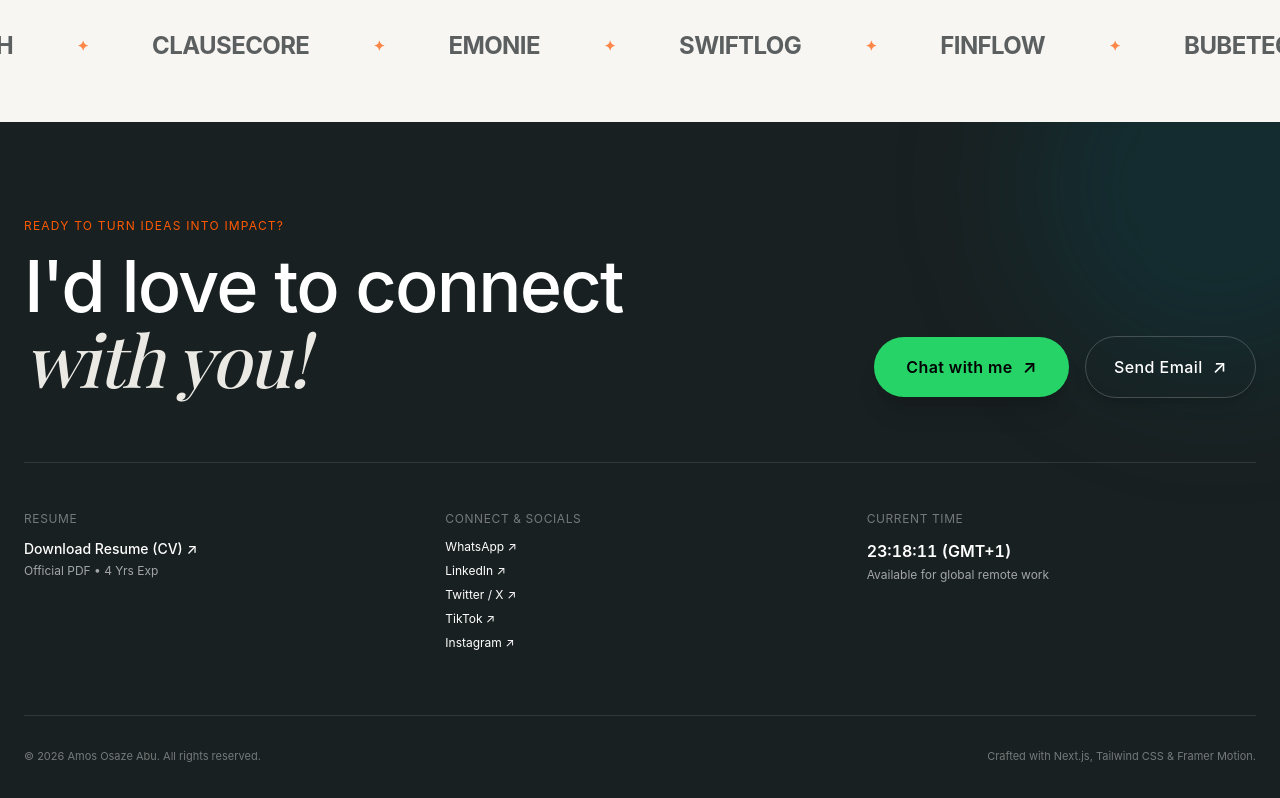
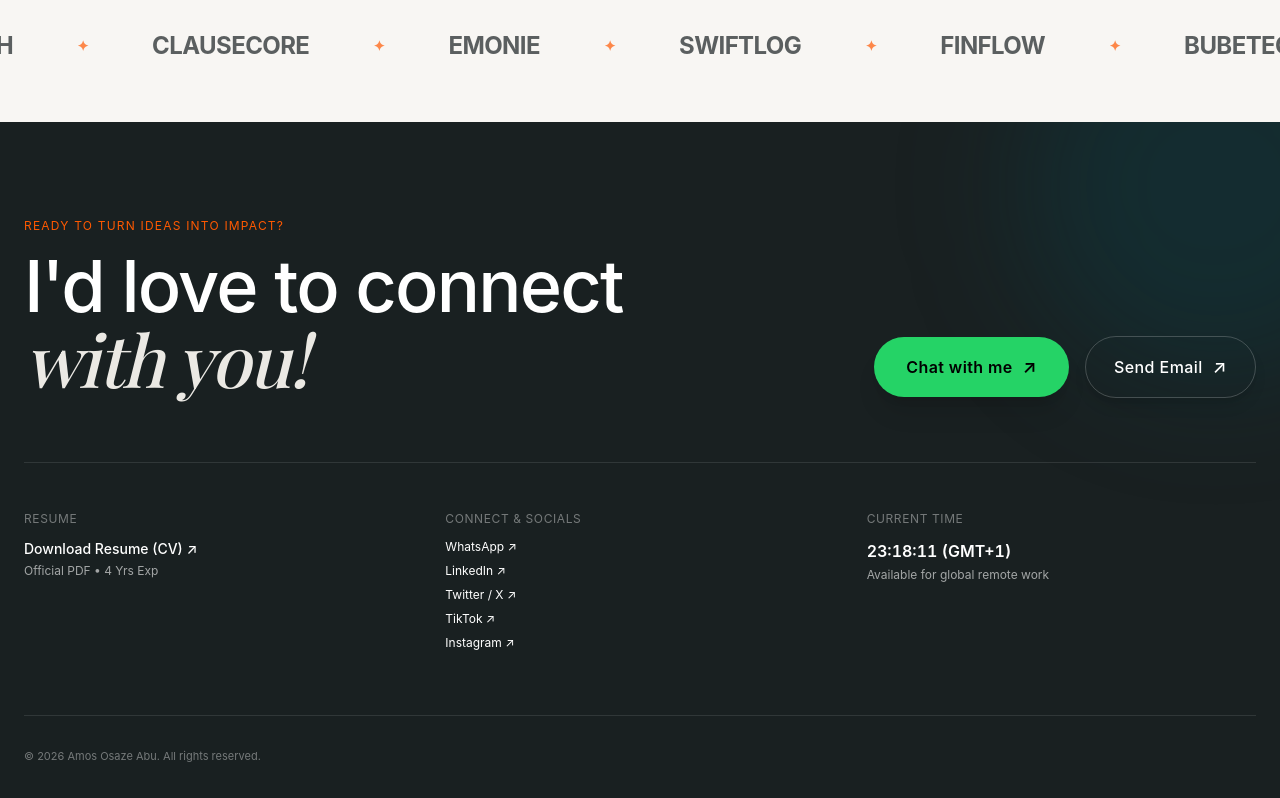
Before and after one commit to sazzy97/amosabu-portfolio, a Next.js app: page / in a window 1280 px wide. Shown: the part 4606-5404 px from the top of the page. Built offline with nearby package versions, Linux system fonts and the light colour scheme; a web font is replaced by a local one.

Commit message:
chore(footer): remove tech stack credits from bottom copyright bar

```diff
--- a/components/Footer.tsx
+++ b/components/Footer.tsx
@@ -116,9 +116,8 @@ export default function Footer() {
         </div>
 
         {/* Bottom Bar (with padding for mobile floating theme toggle) */}
-        <div className="mt-16 pt-8 border-t border-white/10 flex flex-col sm:flex-row items-center justify-between text-[11px] font-mono text-white/40 gap-4 pb-20 sm:pb-0 pr-16 sm:pr-0">
+        <div className="mt-16 pt-8 border-t border-white/10 flex items-center justify-between text-[11px] font-mono text-white/40 pb-20 sm:pb-0 pr-16 sm:pr-0">
           <span>© 2026 Amos Osaze Abu. All rights reserved.</span>
-          <span>Crafted with Next.js, Tailwind CSS & Framer Motion.</span>
         </div>
       </div>
     </footer>
```
